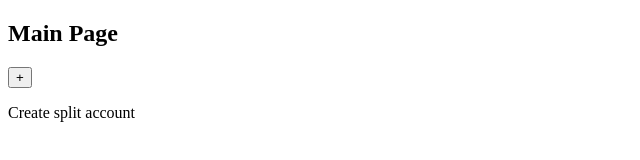
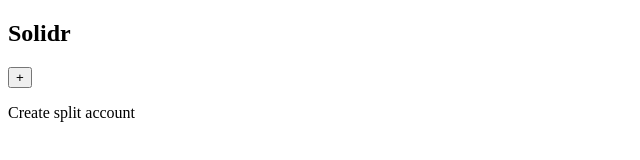
Before and after one commit to tchambard/solidr, a Next.js app in the folder packages/fronts/solidr-front/: page / in a window 1280 px wide. Shown: the top 160 px of the page, without its empty margins (0-640 px from the left). Built offline with nearby package versions, Linux system fonts and the light colour scheme.

Commit message:
change wording, change solana api connection to devnet, fix dependence error

```diff
--- a/packages/fronts/solidr-front/package.json
+++ b/packages/fronts/solidr-front/package.json
@@ -25,6 +25,7 @@
         "clsx": "^2.0.0",
         "lucide-react": "^0.376.0",
         "next": "^14.0.4",
+        "pino-pretty": "^11.2.1",
         "react": "^18.2.0",
         "react-dom": "^18.2.0",
         "react-icons": "^4.12.0",
--- a/packages/fronts/solidr-front/src/app/login/page.tsx
+++ b/packages/fronts/solidr-front/src/app/login/page.tsx
@@ -37,10 +37,9 @@ export default function LoginPage() {
         </div>
         <h2 className='text-2xl font-semibold mb-2'>Sign in</h2>
         <p className='text-center mb-4'>
-          Save your tricounts to your profile, use Tricount on multiple devices
-          and get notifications.
+          Create your profile, start splitting expenses, we will handle the rest.
         </p>
-        <ConnectionProvider endpoint='https://api.mainnet-beta.solana.com'>
+        <ConnectionProvider endpoint='https://api.devnet.solana.com'>
           <WalletProvider wallets={wallets} autoConnect>
             <WalletModalProvider>
               <WalletMultiButton className='w-full bg-white text-black py-2 px-4 rounded mb-2' />
--- a/packages/fronts/solidr-front/src/app/page.tsx
+++ b/packages/fronts/solidr-front/src/app/page.tsx
@@ -15,11 +15,11 @@ export default function HomePage() {
   return (
     <main>
       <Head>
-        <title>Main Page</title>
+        <title>Solidr</title>
       </Head>
       <section className='bg-white h-screen flex flex-col justify-between'>
         <header className='flex justify-between items-center p-4'>
-          <h1 className='text-lg font-bold'>Main Page</h1>
+          <h1 className='text-lg font-bold'>Solidr</h1>
         </header>
         <div className='flex flex-col items-center justify-end flex-grow pb-10'>
           <button
```
